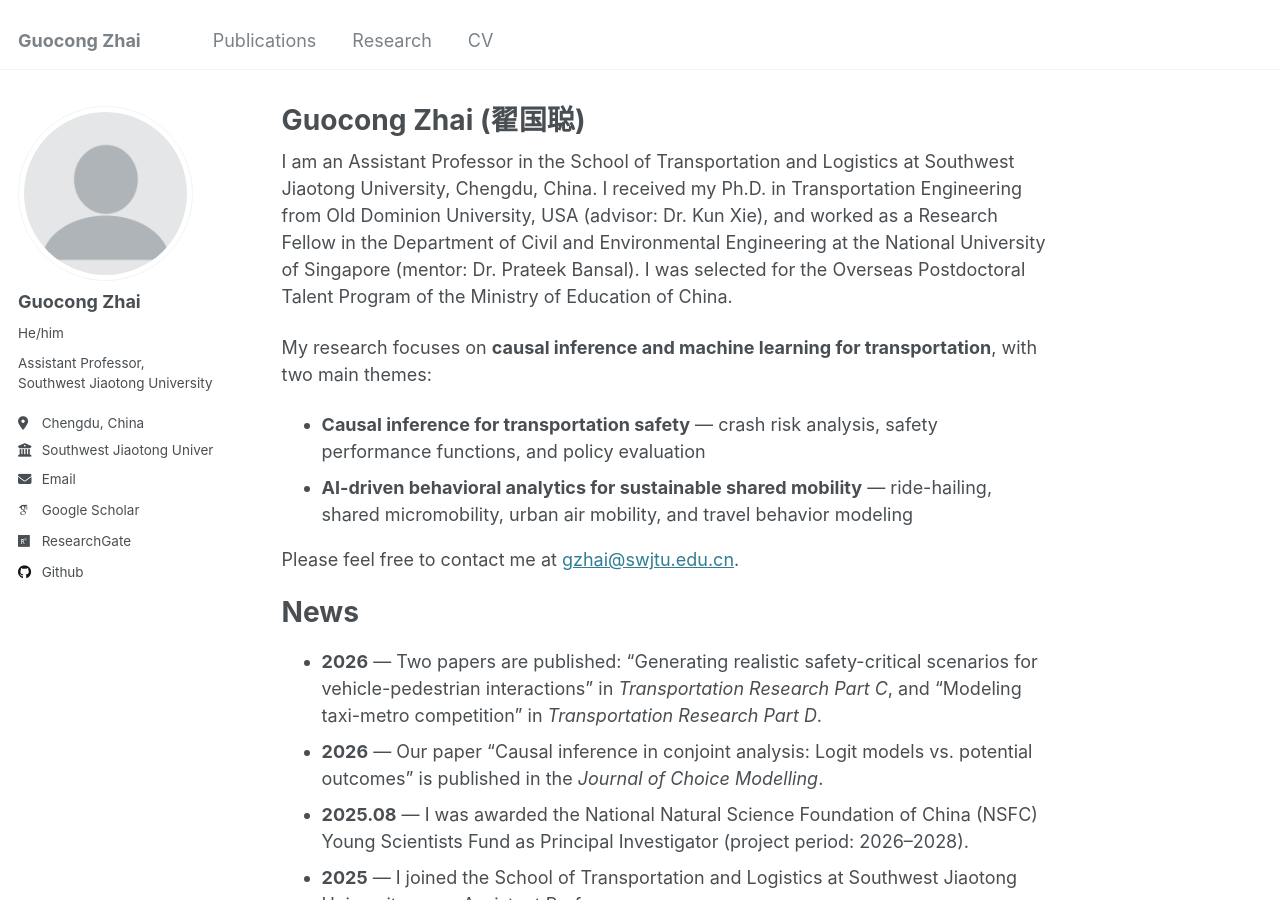
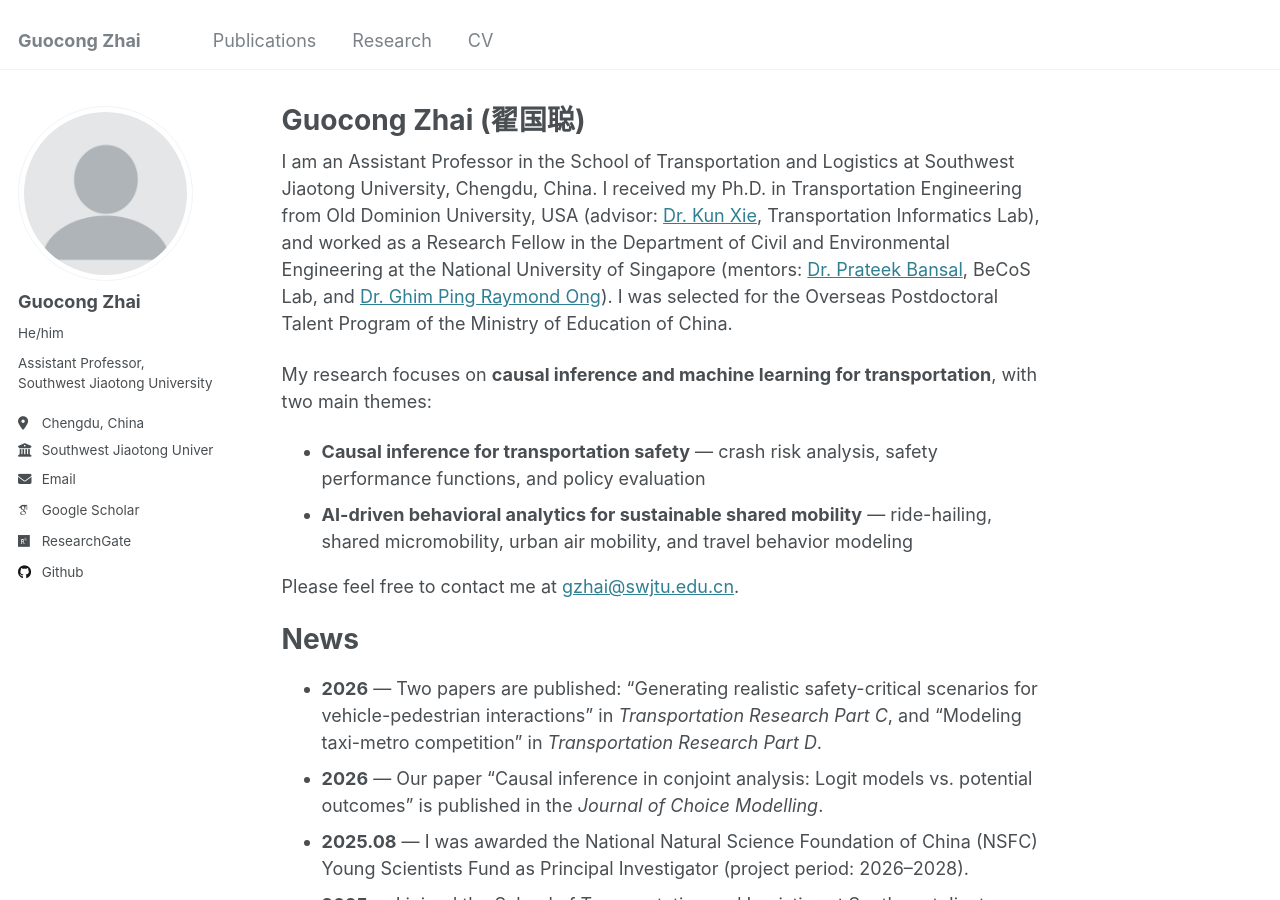
Before and after one commit to gzhai001/gzhai001.github.io, a Jekyll site: the page built from _pages/about.md, in a window 1280 px wide and 900 px high. Built offline with Jekyll 4.4.1, drawn with Linux system fonts in a browser that asks for light colours; some web fonts are replaced.

Commit message:
Link advisor/mentor lab homepages; add Raymond Ong as postdoc co-mentor

```diff
--- a/_pages/about.md
+++ b/_pages/about.md
@@ -7,7 +7,7 @@ redirect_from:
   - /about.html
 ---
 
-I am an Assistant Professor in the School of Transportation and Logistics at Southwest Jiaotong University, Chengdu, China. I received my Ph.D. in Transportation Engineering from Old Dominion University, USA (advisor: Dr. Kun Xie), and worked as a Research Fellow in the Department of Civil and Environmental Engineering at the National University of Singapore (mentor: Dr. Prateek Bansal). I was selected for the Overseas Postdoctoral Talent Program of the Ministry of Education of China.
+I am an Assistant Professor in the School of Transportation and Logistics at Southwest Jiaotong University, Chengdu, China. I received my Ph.D. in Transportation Engineering from Old Dominion University, USA (advisor: [Dr. Kun Xie](http://www.transinformatics.com/), Transportation Informatics Lab), and worked as a Research Fellow in the Department of Civil and Environmental Engineering at the National University of Singapore (mentors: [Dr. Prateek Bansal](https://behaviourscience.org/), BeCoS Lab, and [Dr. Ghim Ping Raymond Ong](https://cde.nus.edu.sg/cee/staff/ong-ghim-ping-raymond/)). I was selected for the Overseas Postdoctoral Talent Program of the Ministry of Education of China.
 
 My research focuses on **causal inference and machine learning for transportation**, with two main themes:
 
```
